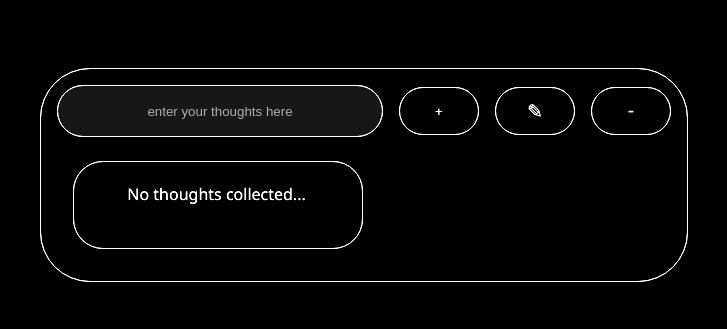
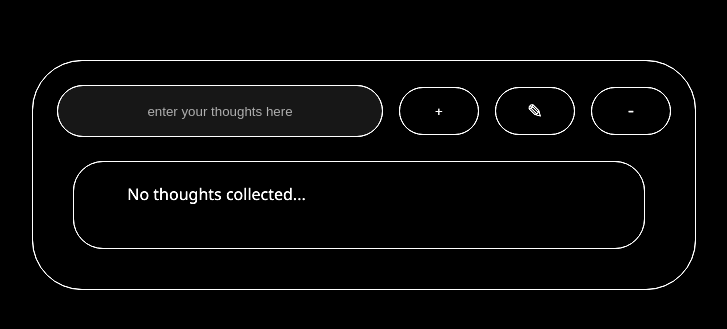
Before and after one commit to DashNation/to-do-list-test-typescript, a website: page index.html in a window 1280 px wide. Shown: the part 233-562 px from the top of the page, without its empty margins (284-1011 px from the left). Drawn offline with Linux system fonts and the light colour scheme.

Commit message:
I added local.js and some styling changes
- local.js just hosts the website locally
- I changed the width of notelist to my liking

```diff
--- a/styles/style.css
+++ b/styles/style.css
@@ -30,7 +30,7 @@
 #listWrapper {
   display: flex;
   flex-direction: column;
-  padding: 1rem;
+  padding: 1.5rem;
   gap: 0.5rem;
   max-width: 100rem;
   min-width: 10rem;
@@ -127,7 +127,8 @@
 }
 
 #noteList {
-  width: 15rem;
+  align-self: center;
+  width: 85%;
   height: auto;
   min-height: 1.5rem;
   max-height: 20rem;
```
Also changed, not shown: local.js (added, +10 -0 lines), 2 other files.
